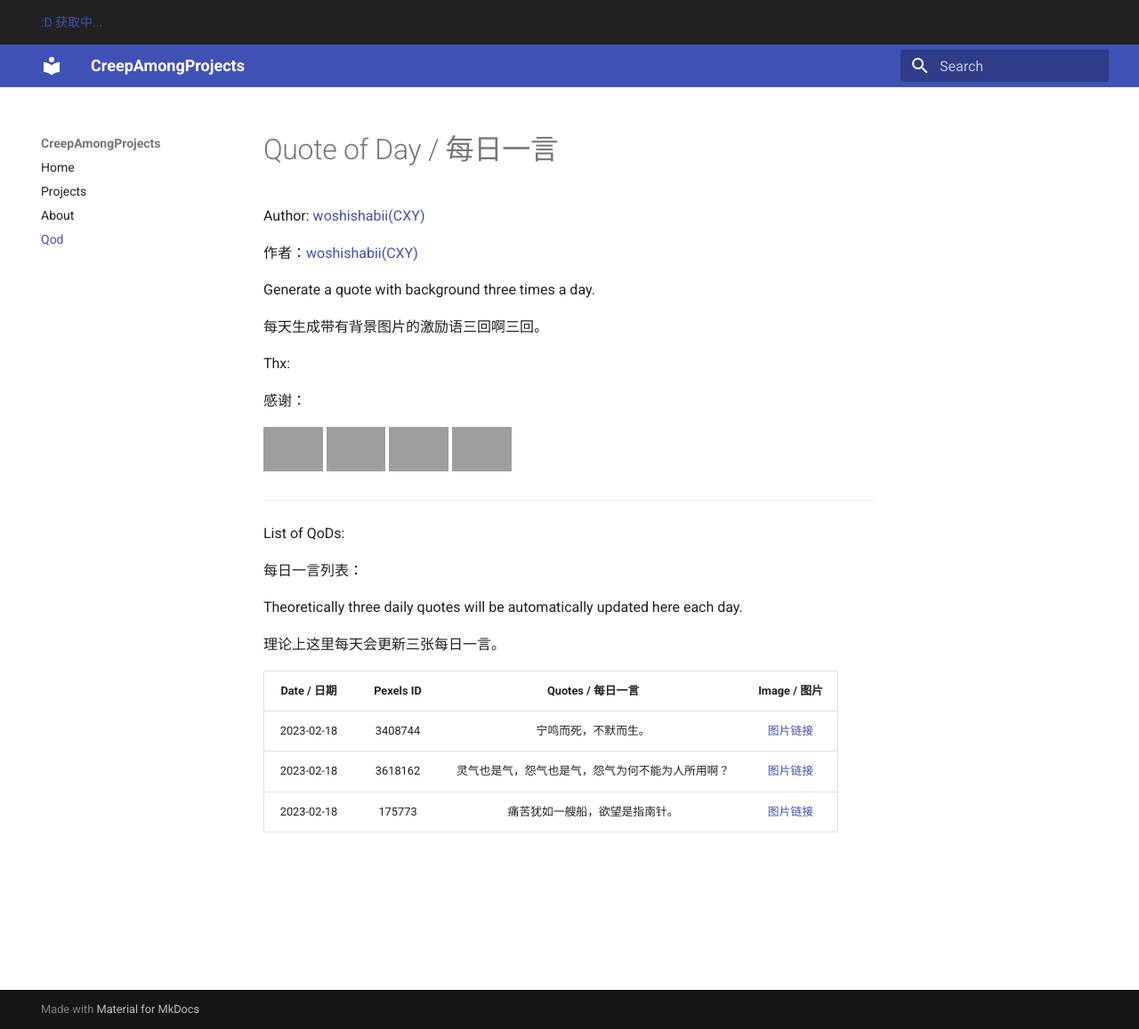
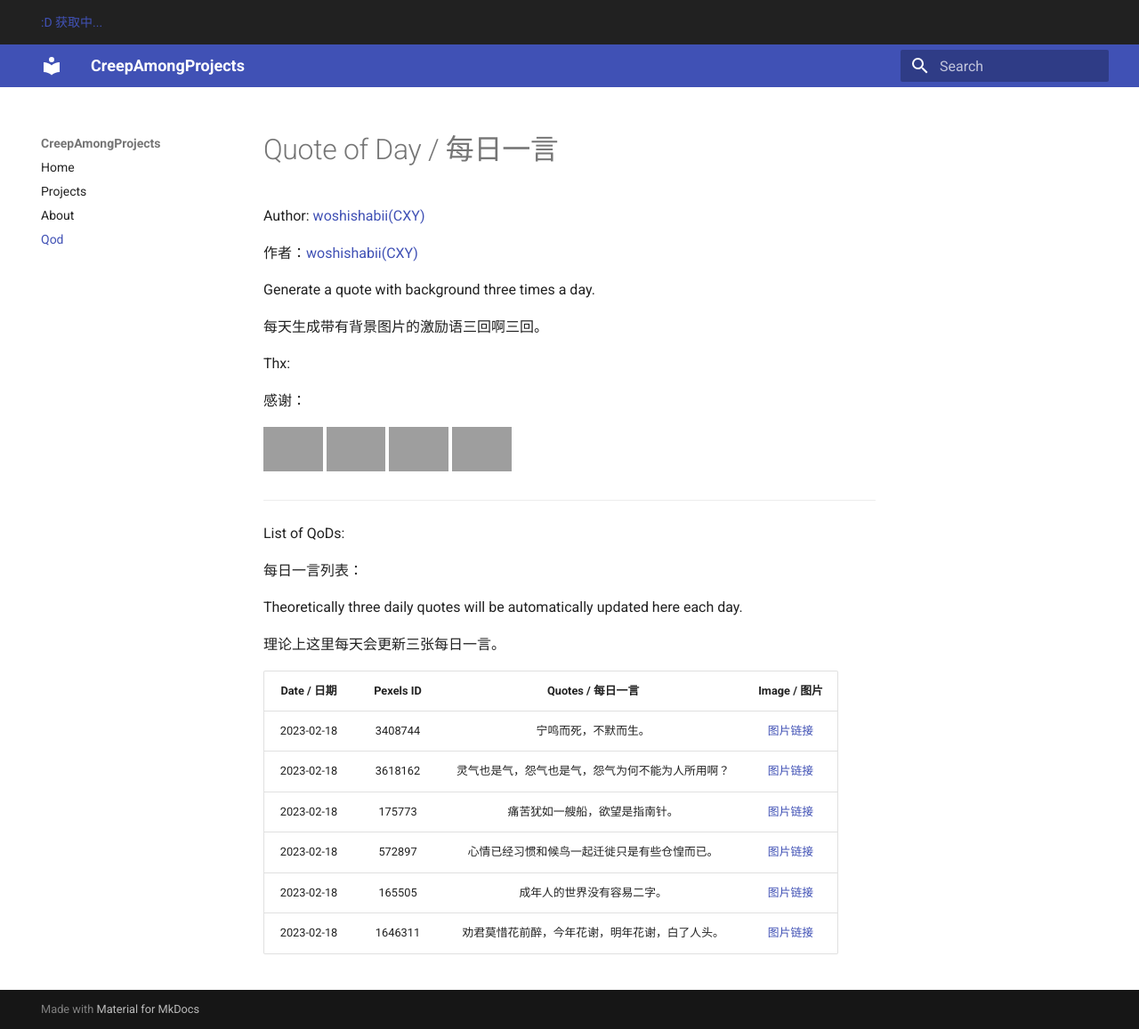
Before and after one commit to Creep-Among-Projects/CAP-Pages, an MkDocs documentation site: the page built from docs/qod.md, in a window 1280 px wide and 1157 px high, cut to the strip 0-1157 px from the top of the window. Shown: the whole strip at 89% size. Built offline with MkDocs 1.6.1 and Material for MkDocs 9.7.7, drawn with Linux system fonts in a browser that asks for light colours; comment, search, counter and statistics services are not loaded; grey boxes are pictures that could not be loaded.

Commit message:
QoD Generator: 2023-02-18 18:38:15 UTC+00:00

```diff
--- a/docs/qod.md
+++ b/docs/qod.md
@@ -32,3 +32,6 @@ Theoretically three daily quotes will be automatically updated here each day.
 |2023-02-18|3408744|宁鸣而死，不默而生。|[图片链接](./qods/3408744.jpg)|
 |2023-02-18|3618162|灵气也是气，怨气也是气，怨气为何不能为人所用啊？|[图片链接](./qods/3618162.jpg)|
 |2023-02-18|175773|痛苦犹如一艘船，欲望是指南针。|[图片链接](./qods/175773.jpg)|
+|2023-02-18|572897|心情已经习惯和候鸟一起迁徙只是有些仓惶而已。|[图片链接](./qods/572897.jpg)|
+|2023-02-18|165505|成年人的世界没有容易二字。|[图片链接](./qods/165505.jpg)|
+|2023-02-18|1646311|劝君莫惜花前醉，今年花谢，明年花谢，白了人头。|[图片链接](./qods/1646311.jpg)|
```
Also changed, not shown: docs/qods/1646311.jpg (added), docs/qods/165505.jpg (added), docs/qods/572897.jpg (added), 1 other file.
